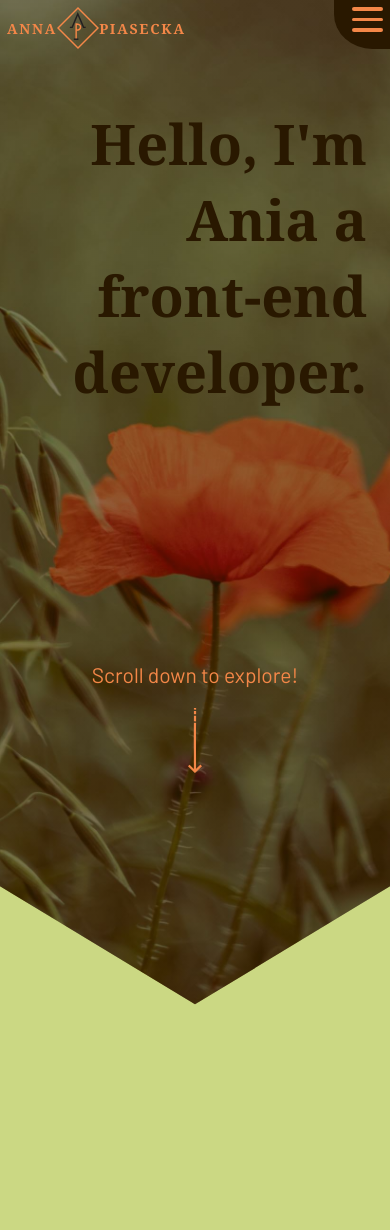
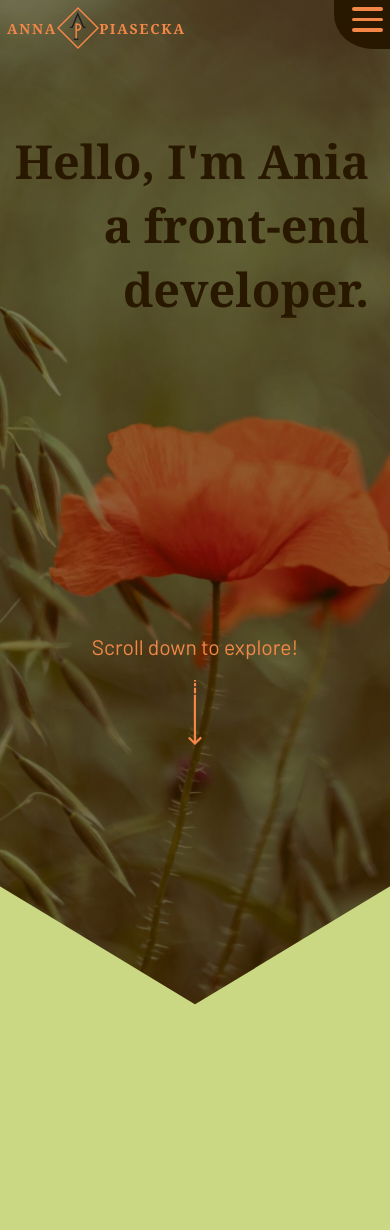
Before and after one commit to Acrophost/portfolio1-main-page, a React app: page / in a window 390 px wide. Shown: the top 1230 px of the page. Built offline with nearby package versions, Linux system fonts and the light colour scheme.

Commit message:
Fixed home module scaling on browser resize

```diff
--- a/src/styles/home.scss
+++ b/src/styles/home.scss
@@ -1,7 +1,38 @@
+.home__head-arrow {
+  & > path {
+    stroke: $tertiary-color;
+  }
+}
+
+.home-module {
+  width: 100%;
+  margin: 0;
+  position: relative;
+  display: flex;
+  justify-content: center;
+  flex-flow: row wrap;
+}
+
+h1 {
+  font-family: $fancy-font;
+  text-align: right;
+}
+
+.home__title-container {
+  position: relative;
+}
+
+.home__page-explore {
+  position: relative;
+  color: $tertiary-color;
+  flex: 100%;
+  text-align: center;
+}
+
+@media (min-width: 480px) {
   .home-module {
     clip-path: polygon(100% 0, 100% 75%, 50% 100%, 0 75%, 0 0);
-  width: 100%;
-  height: 120vh;
+    height: 70rem;
     background: linear-gradient(
         to left,
         $secondary-color 50%,
@@ -10,18 +41,11 @@
       url("/../src/images/poppy.svg");
     background-position: 80% 65%;
     background-repeat: no-repeat;
-  margin: 0;
-  position: relative;
-  top: 0;
-  display: flex;
-  justify-content: center;
-  flex-flow: row wrap;
   }
 
   .home__title-container {
     margin: 17vh -5.5rem 0 auto;
     width: 44rem;
-  position: relative;
   }
 
   .home__icon-container {
@@ -54,14 +78,12 @@
   }
 
   h1 {
-  font-family: $fancy-font;
     font-size: 4.5rem;
-  text-align: right;
     margin-right: 1.5em;
     background: linear-gradient(
       to right,
-    $secondary-color 58.6%,
-    $tertiary-color 58.6%
+      $secondary-color 58.78%,
+      $tertiary-color 58.78%
     );
     background-clip: text;
     -webkit-background-clip: text;
@@ -69,18 +91,48 @@ h1 {
   }
 
   .home__page-explore {
-  position: relative;
     font-size: 1.5rem;
-  color: $tertiary-color;
-  flex: 100%;
-  text-align: center;
-  margin-top: -8rem;
+    margin-top: -16rem;
   }
 
   .home__head-arrow {
     width: 1rem;
-  & > path {
-    stroke: $tertiary-color;
+  }
+}
+
+@media (max-width: 814px) {
+  .home-module {
+    height: 100rem;
+  }
+
+  .home__icon-container {
+    display: none;
+  }
+
+  .home__title-container {
+    width: 80%;
+    margin: auto;
+  }
+
+  h1 {
+    font-size: 8.5vw;
+    background: linear-gradient(
+      to right,
+      $secondary-color 59.7%,
+      $tertiary-color 59.7%
+    );
+    background-clip: text;
+    -webkit-background-clip: text;
+    -webkit-text-fill-color: transparent;
+  }
+
+  .home__page-explore {
+    margin-top: -12rem;
+    font-size: 2rem;
+  }
+
+  .home__head-arrow {
+    width: 1.5rem;
   }
 }
 
@@ -103,13 +155,12 @@ h1 {
   }
 
   .home__title-container {
-    width: 90%;
-    margin: 0;
+    width: 100%;
+    margin: 14rem 3rem 0 1rem;
   }
 
   h1 {
-    margin: 15rem 0.5rem 0 0.5rem;
-    font-size: 8rem;
+    font-size: 12vw;
     background: none;
     background-clip: none;
     -webkit-background-clip: none;
@@ -127,8 +178,13 @@ h1 {
 }
 
 @media (max-width: 360px) {
+  .home__title-container {
+    margin-top: 15rem;
+    margin-right: 3rem;
+  }
+
   h1 {
-    font-size: 10rem;
+    font-size: 12vw;
   }
 
   .home__page-explore {
--- a/src/styles/style.scss
+++ b/src/styles/style.scss
@@ -24,7 +24,19 @@ h2 {
   position: relative;
 }
 
-@media (max-width: 480px) {
+@media (min-width: 815px) {
+  html {
+    font-size: 16px;
+  }
+}
+
+@media (max-width: 814px) {
+  html {
+    font-size: 10px;
+  }
+}
+
+@media (max-width: 510px) {
   html {
     font-size: 7px;
   }
@@ -36,6 +48,12 @@ h2 {
   }
 }
 
+@media (max-width: 281px) {
+  html {
+    font-size: 4px;
+  }
+}
+
 @import "./home";
 @import "./nav";
 @import "./project";
```
Lines whose indentation alone changed are shown as unchanged.
